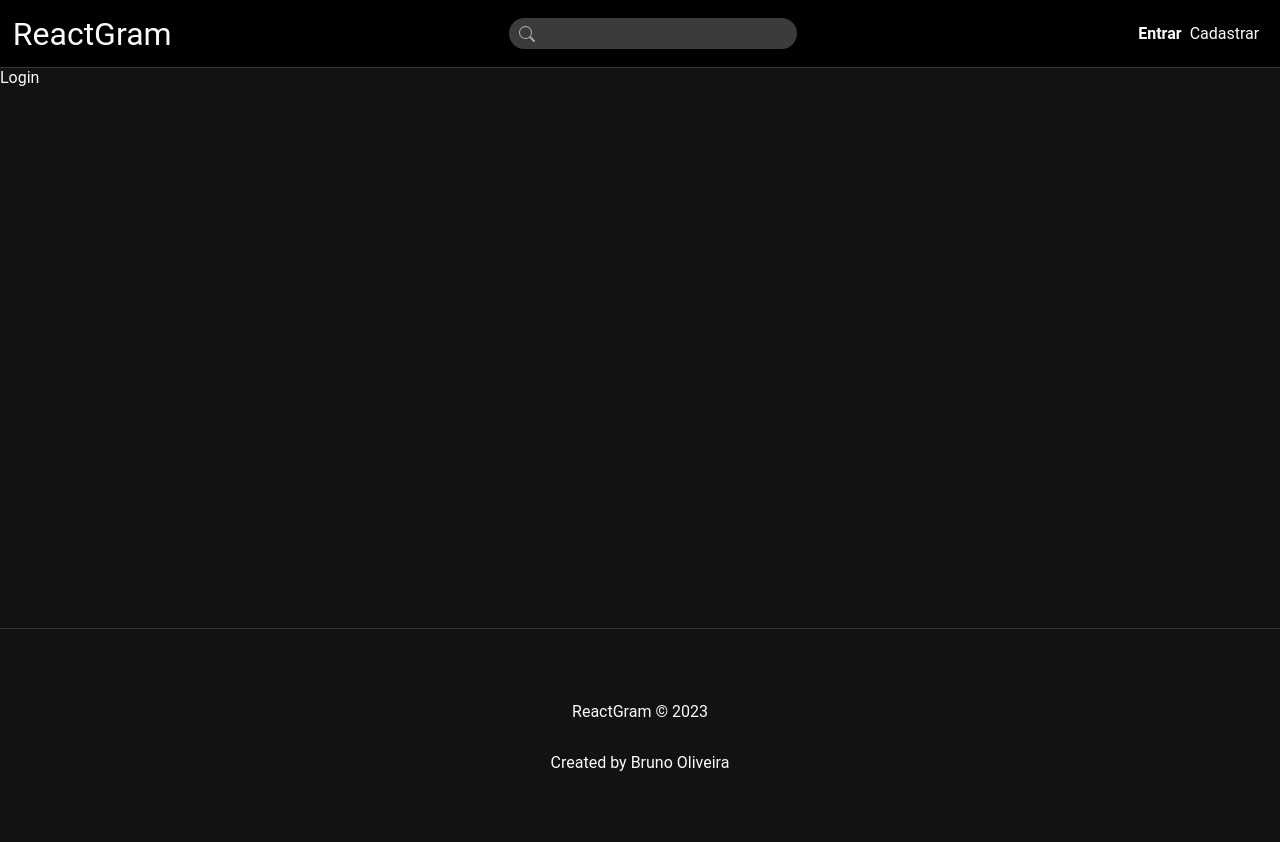
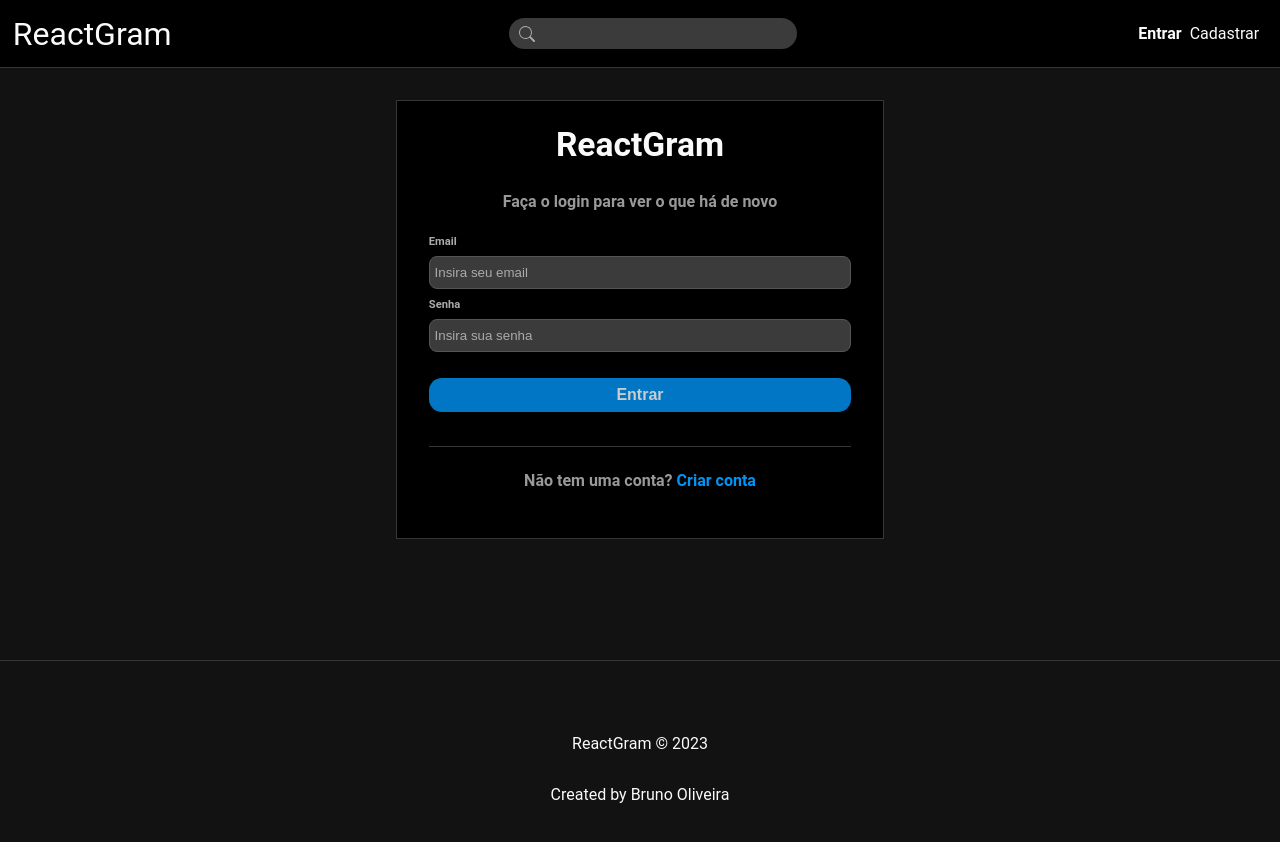
Before and after one commit to onurbeht/ReactGram, a React (Vite) app in the folder frontend/: page /login in a window 1280 px wide. Shown: the top 842 px of the page. Built offline with nearby package versions, Linux system fonts and the light colour scheme.

Commit message:
Login functionality created

```diff
--- a/frontend/src/pages/Auth/Login.jsx
+++ b/frontend/src/pages/Auth/Login.jsx
@@ -1,9 +1,82 @@
-import React from "react";
-
+//CSS
 import styles from "./Auth.module.css";
 
+//Hooks
+import { useState, useEffect } from "react";
+import { useSelector, useDispatch } from "react-redux";
+import { Link } from "react-router-dom";
+
+//Components
+import Message from "../../components/Message/Message";
+
+//Redux
+import { reset, login } from "../../slices/authSlice";
+
 const Login = () => {
-  return <div>Login</div>;
+  const [email, setEmail] = useState("");
+  const [password, setPassword] = useState("");
+
+  const dispatch = useDispatch();
+
+  const { loading, error } = useSelector((state) => state.auth);
+
+  const user = {
+    email,
+    password,
+  };
+
+  const handleLogin = (e) => {
+    e.preventDefault();
+
+    dispatch(login(user));
+  };
+
+  //Clean all auth states
+  useEffect(() => {
+    dispatch(reset());
+  }, [dispatch]);
+
+  return (
+    <section className={styles.form_container}>
+      <h2>ReactGram</h2>
+      <p className={styles.subtitle}>Faça o login para ver o que há de novo</p>
+      <form onSubmit={handleLogin} className={styles.form}>
+        <label>
+          <span>Email</span>
+          <input
+            type="email"
+            name="email"
+            placeholder="Insira seu email"
+            required={true}
+            value={email}
+            onChange={(e) => setEmail(e.target.value)}
+          />
+        </label>
+        <label>
+          <span>Senha</span>
+          <input
+            type="password"
+            name="password"
+            placeholder="Insira sua senha"
+            minLength={6}
+            required={true}
+            value={password}
+            onChange={(e) => setPassword(e.target.value)}
+          />
+        </label>
+
+        {!loading ? (
+          <input type="submit" value="Entrar" />
+        ) : (
+          <input type="submit" value="Aguarde..." disabled />
+        )}
+        {error && <Message type={"error"} msg={error} />}
+      </form>
+      <p className={styles.subtitle}>
+        Não tem uma conta? <Link to="/register">Criar conta</Link>
+      </p>
+    </section>
+  );
 };
 
 export default Login;
--- a/frontend/src/services/authService.js
+++ b/frontend/src/services/authService.js
@@ -9,7 +9,7 @@
       .then((res) => res.json())
       .catch((err) => err);
 
-    if (res) {
+    if (res._id) {
       localStorage.setItem("user", JSON.stringify(res));
     }
 
@@ -24,9 +24,29 @@
   localStorage.removeItem("user");
 };
 
+//Login  an user
+const login = async (data) => {
+  const config = requestConfig("POST", data);
+
+  try {
+    const res = await fetch(api + "/users/login", config)
+      .then((res) => res.json())
+      .catch((err) => err);
+
+    if (res._id) {
+      localStorage.setItem("user", JSON.stringify(res));
+    }
+
+    return res;
+  } catch (error) {
+    console.log(error);
+  }
+};
+
 const authService = {
   register,
   logout,
+  login,
 };
 
 export default authService;
--- a/frontend/src/slices/authSlice.js
+++ b/frontend/src/slices/authSlice.js
@@ -31,6 +31,18 @@
   await authService.logout();
 });
 
+//Sign an user
+export const login = createAsyncThunk("auth/login", async (user, thunkAPI) => {
+  const data = await authService.login(user);
+
+  //check for errors
+  if (data.errors) {
+    return thunkAPI.rejectWithValue(data.errors[0]);
+  }
+
+  return data;
+});
+
 export const authSlice = createSlice({
   name: "auth",
   initialState,
@@ -43,6 +55,7 @@
   },
   extraReducers: (builder) => {
     builder
+      //Register
       .addCase(register.pending, (state) => {
         state.loading = true;
         state.error = false;
@@ -58,10 +71,29 @@
         state.error = action.payload;
         state.user = null;
       })
+
+      //Logout
       .addCase(logout.fulfilled, (state, action) => {
         state.loading = false;
         state.error = null;
         state.success = true;
+        state.user = null;
+      })
+
+      //login
+      .addCase(login.pending, (state) => {
+        state.loading = true;
+        state.error = false;
+      })
+      .addCase(login.fulfilled, (state, action) => {
+        state.loading = true;
+        state.error = false;
+        state.success = true;
+        state.user = action.payload;
+      })
+      .addCase(login.rejected, (state, action) => {
+        state.loading = false;
+        state.error = action.payload;
         state.user = null;
       });
   },
```
